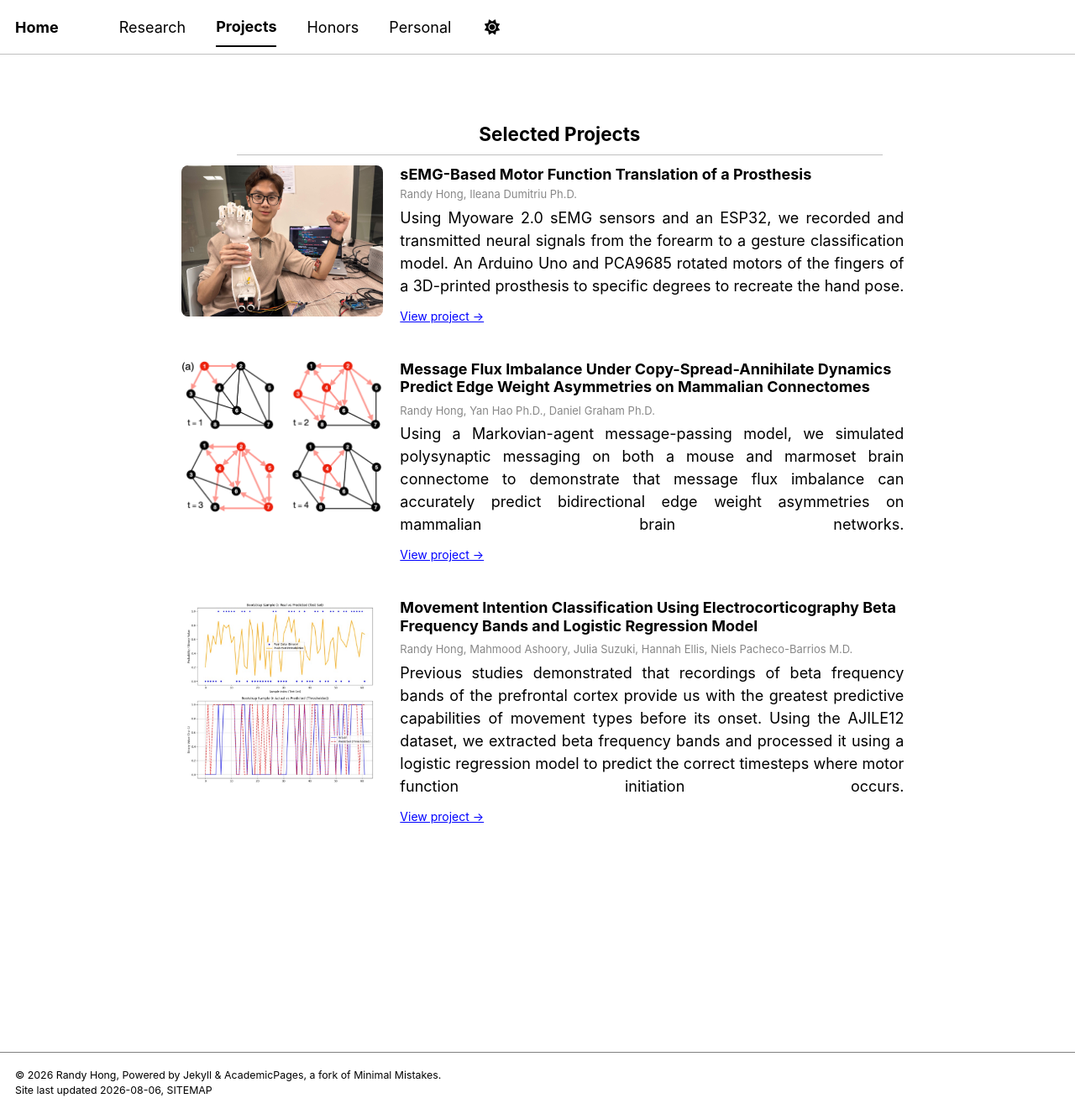
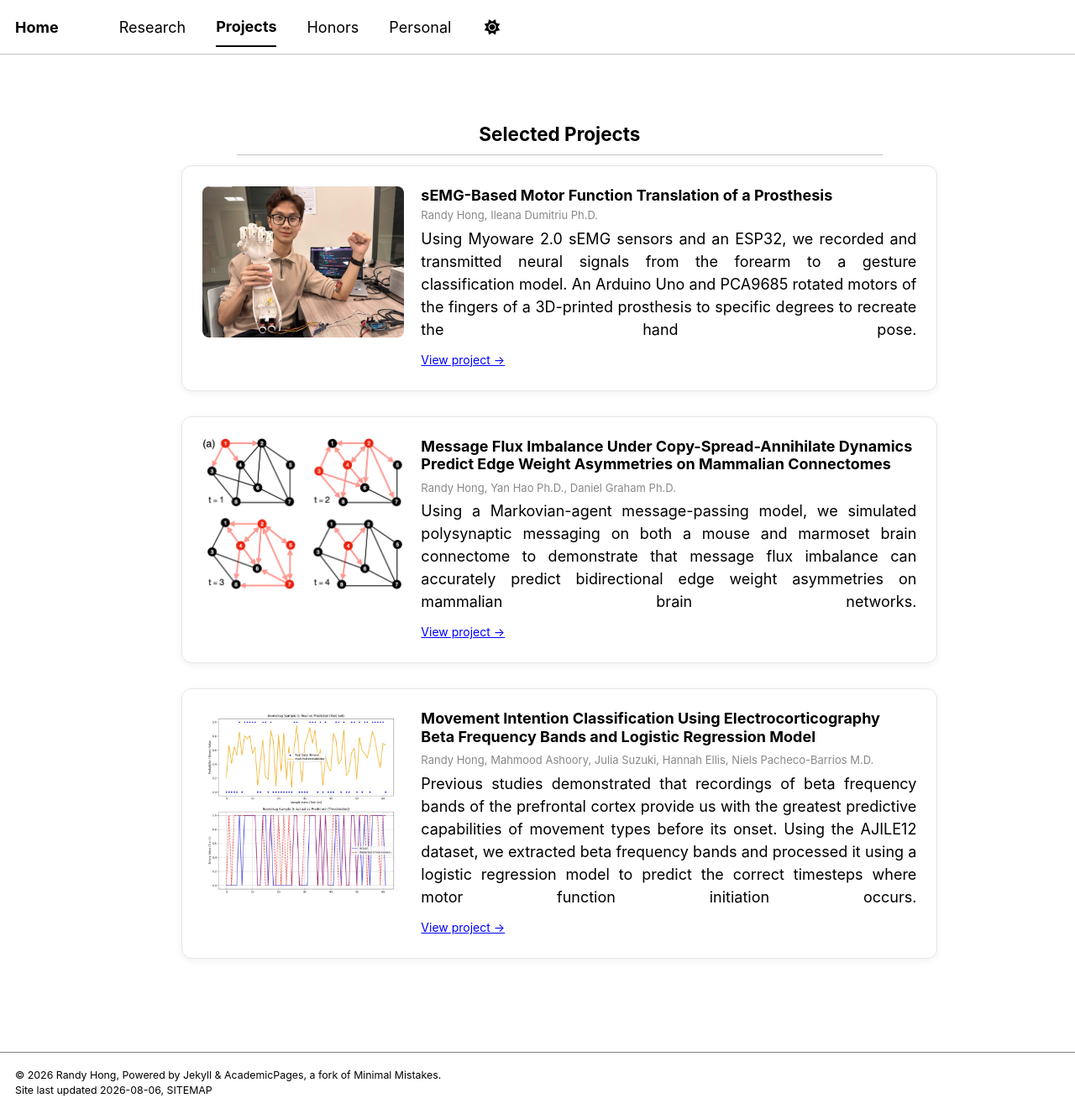
Before and after one commit to randyhongg/randyhongg.github.io, a Jekyll site: the page built from _pages/projects.md, in a window 1280 px wide and 1327 px high. Shown: the whole window at 84% size. Built offline with Jekyll 4.4.1, drawn with Linux system fonts in a browser that asks for light colours; a style sheet for code colours, icons or effects is not loaded.

Commit message:
Update projects.md

```diff
--- a/_pages/projects.md
+++ b/_pages/projects.md
@@ -6,7 +6,6 @@ author_profile: false
 ---
 ## Selected Projects
 {: style="text-align: center;"}
-
 <style>
 .page__title {
   display: none;
@@ -18,13 +17,36 @@ author_profile: false
   left: 50%;
   transform: translateX(-50%);
 }
+.project-card {
+  display: flex;
+  gap: 20px;
+  align-items: flex-start;
+  margin-bottom: 30px;
+  padding: 24px;
+  border: 1px solid #e5e5e5;
+  border-radius: 12px;
+  box-shadow: 0 2px 8px rgba(0, 0, 0, 0.06);
+  background-color: #fff;
+  transition: box-shadow 0.2s ease, transform 0.2s ease;
+}
+.project-card:hover {
+  box-shadow: 0 6px 16px rgba(0, 0, 0, 0.1);
+  transform: translateY(-2px);
+}
+.project-card img {
+  width: 240px;
+  border-radius: 8px;
+  flex-shrink: 0;
+}
+.project-card .project-content {
+  max-width: 600px;
+}
 </style>
-
 <div class="projects-wide">
 
-<div style="display: flex; gap: 20px; margin-bottom: 40px; align-items: flex-start;">
-  <img src="../images/arm_pose.jpg" alt="Project 1" style="width: 240px; border-radius: 8px; flex-shrink: 0;">
-  <div style="max-width: 600px;">
+<div class="project-card">
+  <img src="../images/arm_pose.jpg" alt="Project 1">
+  <div class="project-content">
     <h3 style="margin: 0 0 4px;">sEMG-Based Motor Function Translation of a Prosthesis</h3>
     <p style="margin: 0 0 4px; font-size: 13px; color: #888;">Randy Hong, Ileana Dumitriu Ph.D.</p>
     <p style="margin: 0 0 8px; text-align: justify; text-align-last: justify;">Using Myoware 2.0 sEMG sensors and an ESP32, we recorded and transmitted neural signals from the forearm to a gesture classification model. An Arduino Uno and PCA9685 rotated motors of the fingers of a 3D-printed prosthesis to specific degrees to recreate the hand pose.</p>
@@ -32,9 +54,9 @@ author_profile: false
   </div>
 </div>
 
-<div style="display: flex; gap: 20px; margin-bottom: 40px; align-items: flex-start;">
-  <img src="../images/Scheme (1).jpg" alt="Project 2" style="width: 240px; border-radius: 8px; flex-shrink: 0;">
-  <div style="max-width: 600px;">
+<div class="project-card">
+  <img src="../images/Scheme (1).jpg" alt="Project 2">
+  <div class="project-content">
     <h3 style="margin: 0 0 8px;">Message Flux Imbalance Under Copy-Spread-Annihilate Dynamics Predict Edge Weight Asymmetries on Mammalian Connectomes</h3>
     <p style="margin: 0 0 4px; font-size: 13px; color: #888;">Randy Hong, Yan Hao Ph.D., Daniel Graham Ph.D.</p>
     <p style="margin: 0 0 8px; text-align: justify; text-align-last: justify;">Using a Markovian-agent message-passing model, we simulated polysynaptic messaging on both a mouse and marmoset brain connectome to demonstrate that message flux imbalance can accurately predict bidirectional edge weight asymmetries on mammalian brain networks.</p>
@@ -42,9 +64,9 @@ author_profile: false
   </div>
 </div>
 
-<div style="display: flex; gap: 20px; margin-bottom: 40px; align-items: flex-start;">
-  <img src="../images/log_regress.jpg" alt="Project 3" style="width: 240px; border-radius: 8px; flex-shrink: 0;">
-  <div style="max-width: 600px;">
+<div class="project-card">
+  <img src="../images/log_regress.jpg" alt="Project 3">
+  <div class="project-content">
     <h3 style="margin: 0 0 8px;">Movement Intention Classification Using Electrocorticography Beta Frequency Bands and Logistic Regression Model</h3>
     <p style="margin: 0 0 4px; font-size: 13px; color: #888;">Randy Hong, Mahmood Ashoory, Julia Suzuki, Hannah Ellis, Niels Pacheco-Barrios M.D.</p>
     <p style="margin: 0 0 8px; text-align: justify; text-align-last: justify;">Previous studies demonstrated that recordings of beta frequency bands of the prefrontal cortex provide us with the greatest predictive capabilities of movement types before its onset. Using the AJILE12 dataset, we extracted beta frequency bands and processed it using a logistic regression model to predict the correct timesteps where motor function initiation occurs.</p>
```
